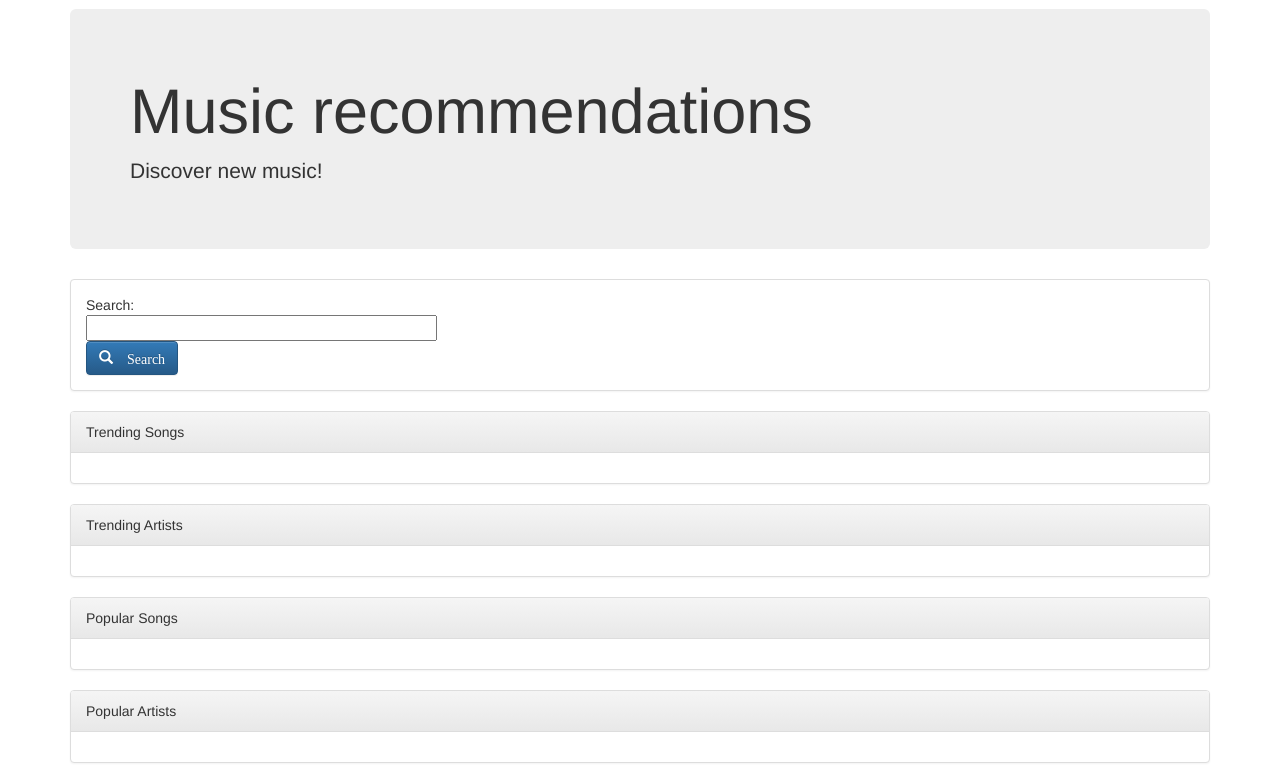
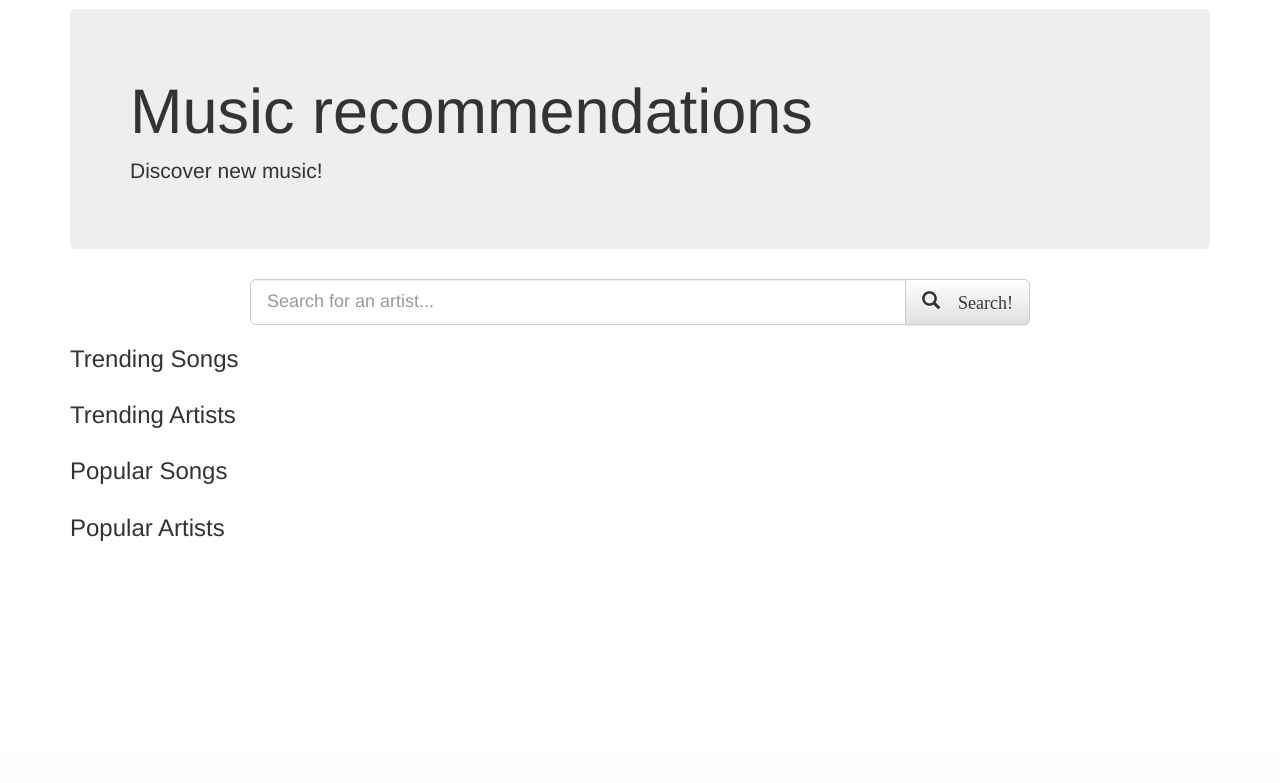
Before and after one commit to m329/reco, a Flask app: page / in a window 1280 px wide. Shown: the part 51-834 px from the top of the page. After the commit the page ends 592 px from the top, so only its background shows below. Run offline with Flask 2, Linux system fonts and the light colour scheme; data that the repository does not hold is empty; some libraries are stand-ins or nearby versions.

Commit message:
interface changes to index, artist page, artist search page

```diff
--- a/reco.py
+++ b/reco.py
@@ -237,11 +237,11 @@ def artist_id_search_soundslike(name,N=20):
 	return [str(i[0]) for i in artist_ids]
 
 
-def lookup_songs_of_artist(id):
+def lookup_songs_of_artist(id,N=10):
 
 	db = mysql_get_db()
 	cur = db.cursor()
-	cur.execute("select youtubeId,songName,url from Songs where artistId='"+id+"' order by viewCount desc limit 10;")
+	cur.execute("select youtubeId,songName,url from Songs where artistId='"+id+"' order by viewCount desc limit "+str(N)+";")
 	songs = cur.fetchall()
 
 	return songs
@@ -421,7 +421,7 @@ def artist_page(id=None):
 	artist_name = artist_name_lookup(id)
 
 	# find similar artists
-	[dist,ids,points] = get_recommender().recommend(id,k=10)
+	[dist,ids,points] = get_recommender().recommend(id,k=11)
 	names = [artist_name_lookup(i) for i in ids]
 
 	order=np.argsort(dist)
@@ -434,7 +434,7 @@ def artist_page(id=None):
 
 	# find songs
 	songdata = []
-	for song in lookup_songs_of_artist(id):
+	for song in lookup_songs_of_artist(id,N=12):
 		songdata.append({'youtubeId':song[0],'songName':song[1],'url':song[2]})
 
 	return render_template('artist_page.html',artist_id=id,artist_name=artist_name,similar_artists=similar_artists,songdata=songdata,trending_status=trending_status)
--- a/templates/index.html
+++ b/templates/index.html
@@ -1,88 +1,107 @@
 {% extends "layout.html" %}
 {% block title %}Home{% endblock %}
-{% block extraheader %}{% endblock %}
+{% block extraheader %}
+<style>
+div.frontpage-caption{
+	text-align: center;
+}
+</style>
+{% endblock %}
 {% block body %}
+
 	<div class="jumbotron">
 		<h1>Music recommendations</h1>
 		<p class="lead">Discover new music!</p>
 	</div>
-		<div class="panel panel-default">
-			<div class="panel-body">
-				<form action="{{url_for('artist_search_page',_external=True)}}" method="post" name="search">
-					<div class="input-group">
-						Search:<br>{{ form.searchbox(size=40) }}<br>
 
-						<button type="submit" class="btn btn-md btn-primary"><span class="glyphicon glyphicon-search" aria-hidden="true"> Search</button>
+	<form class="form-horizontal" action="{{url_for('artist_search_page',_external=True)}}" method="post" name="search">
+			<div class="form-group form-group-lg">
+
+						<div class="col-md-2">	</div>
+
+						<div class="input-group col-md-8">
+							<input id="searchbox" name="searchbox" type="text" class="form-control inputlg" placeholder="Search for an artist...">
+							<span class="input-group-btn">
+								<button class="btn btn-default btn-lg" type="submit"><span class="glyphicon glyphicon-search" aria-hidden="true"> Search!</button>
+							</span>
+						</div>
+
+						<div class="col-md-2"></div>
+
 			</div>
 	</form>
-			</div>
-		</div>
 
-	<div class="panel panel-default">
-			<div class="panel-heading">Trending Songs</div>
-			<div class="panel-body">
+	<h3>Trending Songs</h3>
 
 	<div class="row">
 
 		{% for song in tren_song %}
-				<div class="col-md-1">
+		<div class="col-md-3">
 			<a href="{{song.url|safe}}">
-						<img class="img-thumbnail" src="http://img.youtube.com/vi/{{song.youtubeId|safe}}/0.jpg"></img>{{song.songName|safe}}
+				<div class="thumbnail">
+					<img class="img-thumbnail" src="http://img.youtube.com/vi/{{song.youtubeId|safe}}/0.jpg"></img>
+					<div class="caption frontpage-caption">
+						<h4>{{song.songName|safe}}</h4>
+					</div>
+				</div>
+			</a>
+		</div>
+		{% endfor %}
+		<div class="clearfix visible-md-block"></div>
+
+	</div>
+
+	<h3>Trending Artists</h3>
+
+	<div class="row">
+		{% for trena in tren_artist %}
+		 <div id='trendiv{{trena.id}}' class="col-md-3">
+			 <div class="thumbnail">
+				<img id='trendiv{{trena.id}}thumb' class="img-thumbnail" src="{{ url_for('static', filename='images/empty.jpg') }}"></img>
+				<div class="caption frontpage-caption">
+					<h4>{{trena.name|safe}}</h4>
+				</div>
+			</div>
+		</div>
+		{% endfor %}
+	</div>
+
+
+	<h3>Popular Songs</h3>
+
+	<div class="row">
+		{% for song in popu_song %}
+			<div class="col-md-3">
+				<a href="{{song.url|safe}}">
+					<div class="thumbnail">
+
+							<img class="img-thumbnail" src="http://img.youtube.com/vi/{{song.youtubeId|safe}}/0.jpg"></img>
+
+						<div class="caption frontpage-caption">
+							<h4>{{song.songName|safe}}</h4>
+						</div>
+					</div>
 				</a>
 			</div>
 		{% endfor %}
 	</div>
+
+
+	<h3>Popular Artists</h3>
+
+	<div class="row">
+		{% for popu in popu_artist %}
+		 <div id='popdiv{{popu.id}}' class="col-md-3">
+			<div class="thumbnail">
+				<img id='popdiv{{popu.id}}thumb' class="img-thumbnail" src="{{ url_for('static', filename='images/empty.jpg') }}"></img>
+				<div class="caption frontpage-caption">
+					<h4>{{popu.name|safe}}</h4>
 				</div>
 			</div>
-
-	<div class="panel panel-default">
-			<div class="panel-heading">Trending Artists</div>
-	  <div class="panel-body">
-
-		<div class="row">
-			{% for trena in tren_artist %}
-			 <div id='trendiv{{trena.id}}' class="col-md-1">
-					<img id='trendiv{{trena.id}}thumb' class="img-thumbnail" src="{{ url_for('static', filename='images/empty.jpg') }}"></img>
-				{{trena.name|safe}}
 		</div>
 		{% endfor %}
 	</div>
 
-	  </div>
-	</div>
-
-	<div class="panel panel-default">
-			<div class="panel-heading">Popular Songs</div>
-			<div class="panel-body">
-
-				<div class="row">
-
-				{% for song in popu_song %}
-				<div class="col-md-1">
-					<a href="{{song.url|safe}}">
-						<img class="img-thumbnail" src="http://img.youtube.com/vi/{{song.youtubeId|safe}}/0.jpg"></img>{{song.songName|safe}}
-					</a>
-				</div>
-				{% endfor %}
-			</div>
-		</div>
-	</div>
-
-	<div class="panel panel-default">
-			<div class="panel-heading">Popular Artists</div>
-	  <div class="panel-body">
-
-		<div class="row">
-			{% for popu in popu_artist %}
-			 <div id='popdiv{{popu.id}}' class="col-md-1">
-				<img id='popdiv{{popu.id}}thumb' class="img-thumbnail" src="{{ url_for('static', filename='images/empty.jpg') }}"></img>
-				{{popu.name|safe}}
-			</div>
-			{% endfor %}
-		</div>
-
-	  </div>
-	</div>
 
 {% endblock %}
 
@@ -129,7 +148,6 @@
 
 
 	$(document).ready(function() {
-		 ('{{artist_id}}','#artist_thumb');
 
 		{% for tre in tren_artist %}
 			$('#trendiv{{tre.id}}').wrap('<a href="{{ url_for('artist_page',id=tre.id) }}"></a>');
```
Also changed, not shown: templates/artist_page.html (+17 -21 lines), templates/artist_search.html (+6 -9 lines). Lines whose indentation alone changed are shown as unchanged.
